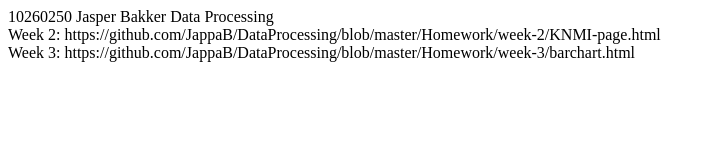
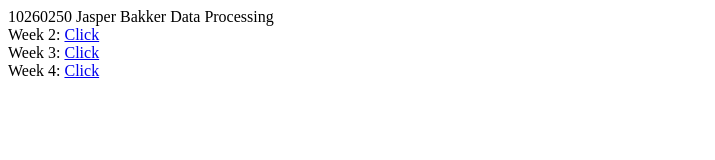
Before and after one commit to JappaB/DataProcessing, a plain HTML site: page Homework/index.html in a window 1280 px wide. Shown: the whole page, without its empty margins (0-715 px from the left). Drawn offline with Linux system fonts and the light colour scheme.

Commit message:
Update index.html

```diff
--- a/Homework/index.html
+++ b/Homework/index.html
@@ -12,9 +12,14 @@
 
         <div>
             Week 2:
-            https://github.com/JappaB/DataProcessing/blob/master/Homework/week-2/KNMI-page.html</div>
+	<a href="https://github.com/JappaB/DataProcessing/blob/master/Homework/week-2/KNMI-page.html">Click</a>
+            </div>
         <div>
           Week 3:
-          https://github.com/JappaB/DataProcessing/blob/master/Homework/week-3/barchart.html</div>
+          <a href="https://github.com/JappaB/DataProcessing/blob/master/Homework/week-3/barchart.html">Click</a></div>
+
+	<div>
+          Week 4:
+          <a href="https://github.com/JappaB/DataProcessing/blob/master/Homework/week-3/barchart.html">Click</a></div>
 	</body>
 </html>
```
